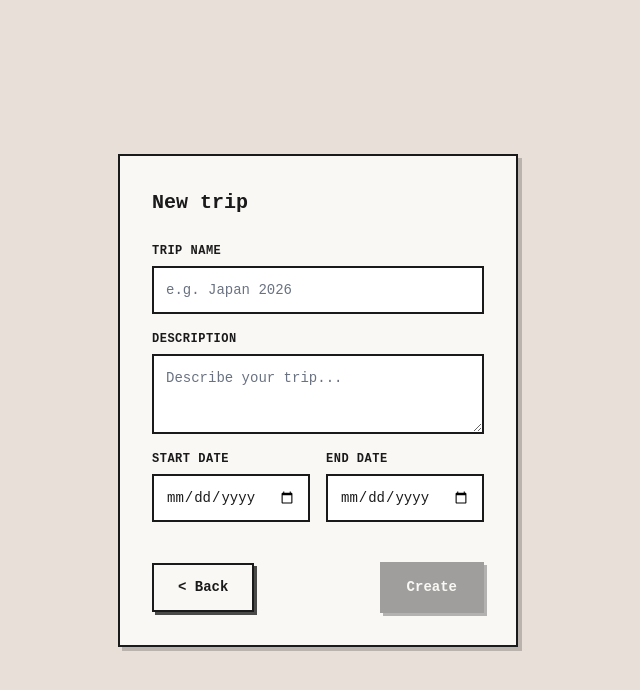
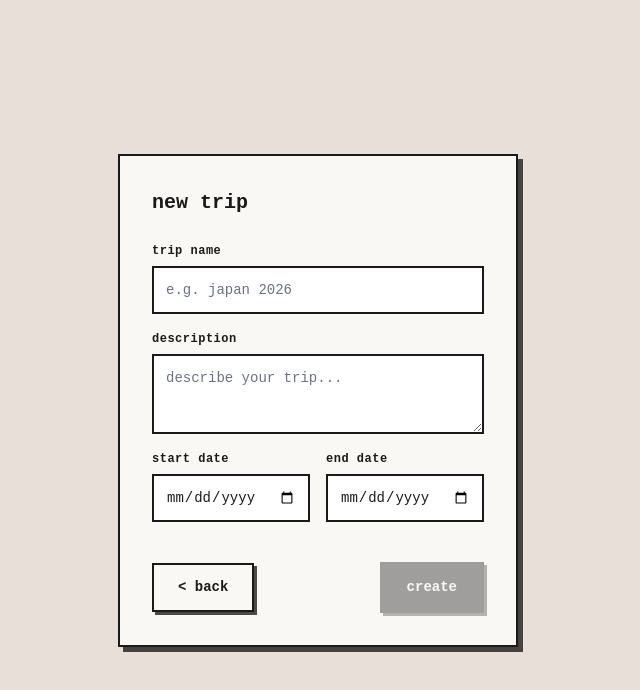
Before and after one commit to luiscruzv99/tripganizer, a SvelteKit app: page /new-trip in a window 1280 px wide. Shown: the top 690 px of the page, without its empty margins (322-962 px from the left). Built offline with nearby package versions, Linux system fonts and the light colour scheme.

Commit message:
Mas cambios de formato

```diff
--- a/src/lib/components/CardDetailsModal.svelte
+++ b/src/lib/components/CardDetailsModal.svelte
@@ -201,7 +201,7 @@
 		font-size: 10px;
 		font-weight: bold;
 		color: #888;
-		text-transform: uppercase;
+		text-transform: lowercase;
 	}
 
 	.value {
--- a/src/lib/components/CardFormModal.svelte
+++ b/src/lib/components/CardFormModal.svelte
@@ -242,7 +242,7 @@
 		font-size: 11px;
 		font-weight: bold;
 		color: #1a1a1a;
-		text-transform: uppercase;
+		text-transform: lowercase;
 		letter-spacing: 0.5px;
 	}
 
--- a/src/lib/components/EditBoardModal.svelte
+++ b/src/lib/components/EditBoardModal.svelte
@@ -147,7 +147,7 @@
 		font-size: 12px;
 		font-weight: bold;
 		color: #1a1a1a;
-		text-transform: uppercase;
+		text-transform: lowercase;
 		letter-spacing: 0.5px;
 	}
 
--- a/src/lib/components/ShareModal.svelte
+++ b/src/lib/components/ShareModal.svelte
@@ -116,7 +116,7 @@
 		font-size: 11px;
 		font-weight: bold;
 		color: #666;
-		text-transform: uppercase;
+		text-transform: lowercase;
 		letter-spacing: 0.5px;
 	}
 
--- a/src/routes/layout.css
+++ b/src/routes/layout.css
@@ -1,3 +1,7 @@
 @import 'tailwindcss';
 @plugin '@tailwindcss/forms';
 @plugin '@tailwindcss/typography';
+
+*{
+    text-transform: lowercase;
+}
--- a/src/routes/new-trip/+page.svelte
+++ b/src/routes/new-trip/+page.svelte
@@ -40,7 +40,7 @@
 
 <div class="page">
 	<div class="form-card">
-		<h1 class="title">New trip</h1>
+		<h1 class="title">new trip</h1>
 		<form onsubmit={handleSubmit}>
 			<div class="fields-container">
 				<label class="field">
@@ -97,7 +97,7 @@
 		max-width: 400px;
 		background: #faf8f5;
 		border: 2px solid #1a1a1a;
-		box-shadow: 4px 4px 0px 0px rgba(0, 0, 0, 0.2);
+		box-shadow: 5px 5px 0px 0px rgba(0, 0, 0, 0.7);
 		padding: 32px;
 	}
 
@@ -135,7 +135,7 @@
 		font-size: 12px;
 		font-weight: bold;
 		color: #1a1a1a;
-		text-transform: uppercase;
+		text-transform: lowercase;
 		letter-spacing: 0.5px;
 	}
 
@@ -147,6 +147,7 @@
 		font-size: 14px;
 		color: #1a1a1a;
 		outline: none;
+		text-transform: lowercase;
 	}
 
 	.textarea {
@@ -163,6 +164,7 @@
 		justify-content: space-between;
 		align-items: center;
 		margin-top: 24px;
+		text-transform: lowercase;
 	}
 
 	.back {
@@ -199,6 +201,7 @@
 		box-shadow: 3px 3px 0px 0px rgba(0, 0, 0, 0.7);
 		font-size: 14px;
 		transition: all 0.1s ease;
+		text-transform: lowercase;
 	}
 
 	.submit:disabled {
--- a/src/routes/trip/[id]/+page.svelte
+++ b/src/routes/trip/[id]/+page.svelte
@@ -520,7 +520,7 @@
 <svelte:window onbeforeunload={syncOnClose} />
 
 <svelte:head>
-	<title>{board.name}</title>
+	<title>{board.name} - Tripganization</title>
 	<meta property="og:title" content={board.name} />
 	<meta
 		property="og:description"
```
